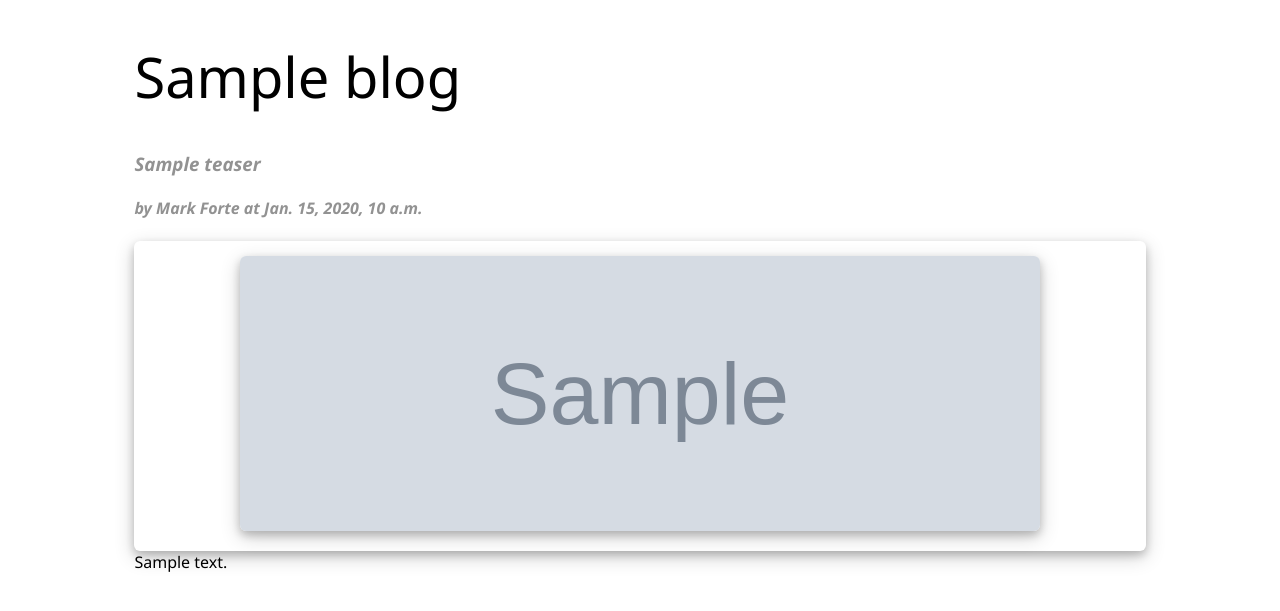
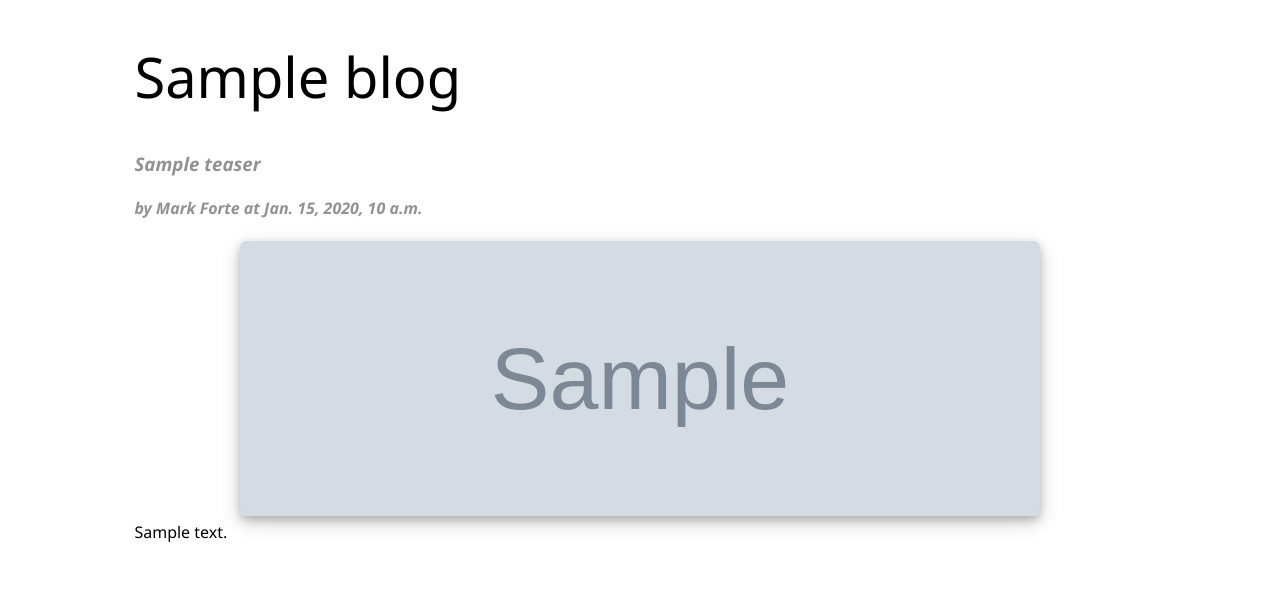
Before and after one commit to mforte215/TheDevelopersJourney, a Django app: template blog/templates/blog/detail.html in a window 1280 px wide. Shown: the part 58-669 px from the top of the page. Run offline with Django 3.2, Linux system fonts and the light colour scheme; the template is opened without the code that fills it: most values are stand-ins (such as "Sample title", 1, 10 or a date in 2020); grey boxes marked "Sample" are stand-in pictures; data that the repository does not hold is empty.

Commit message:
another change

```diff
--- a/blog/static/blog/css/style.css
+++ b/blog/static/blog/css/style.css
@@ -109,9 +109,6 @@ body {
 
 .blog-detail-image-container {
     text-align: center;
-    box-shadow: 0 4px 8px 0 rgba(0, 0, 0, 0.2), 0 6px 20px 0 rgba(0, 0, 0, 0.19);
-    border-radius: 6px;
-    padding: 15px;
 }
 
 .blog-detail-image-container img {
```
